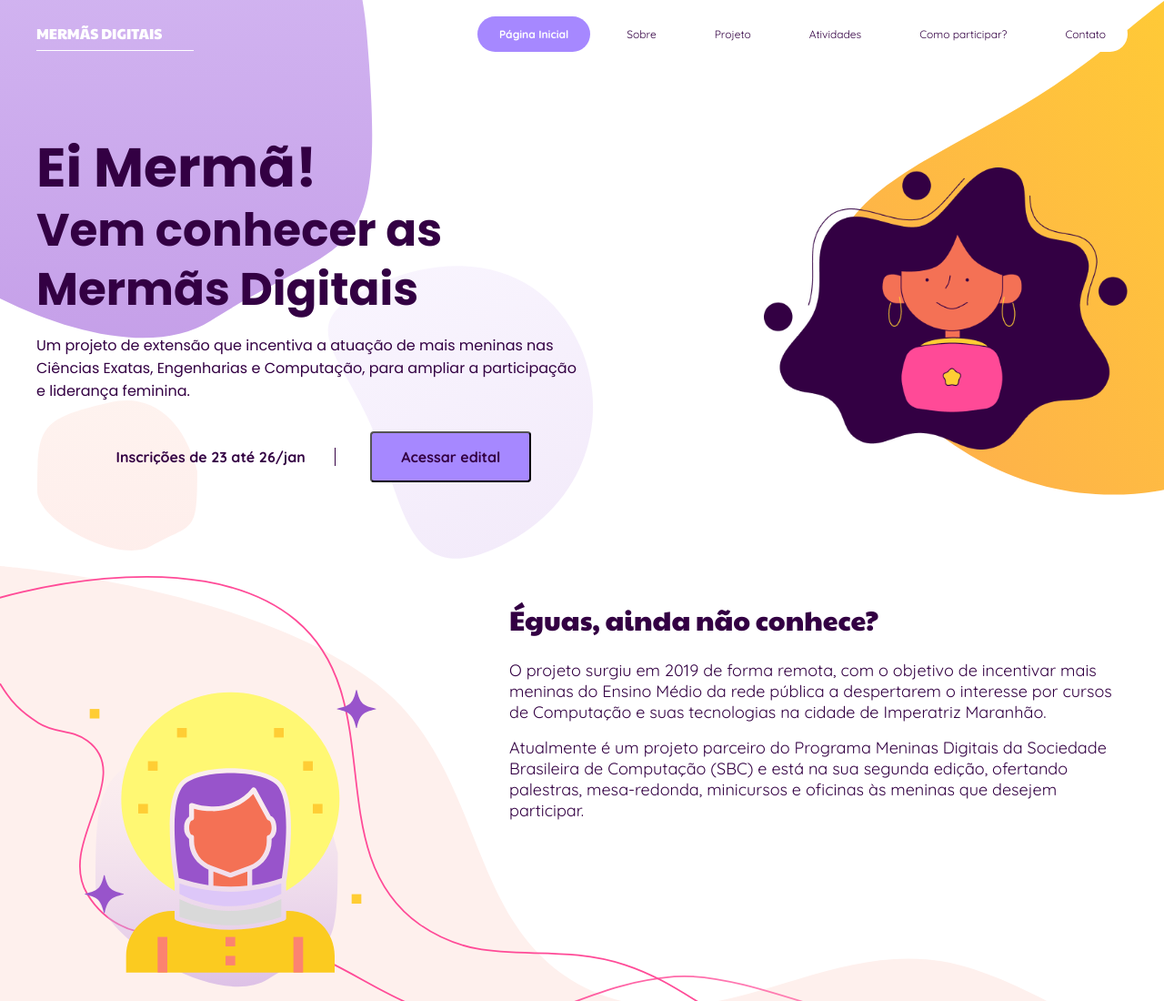
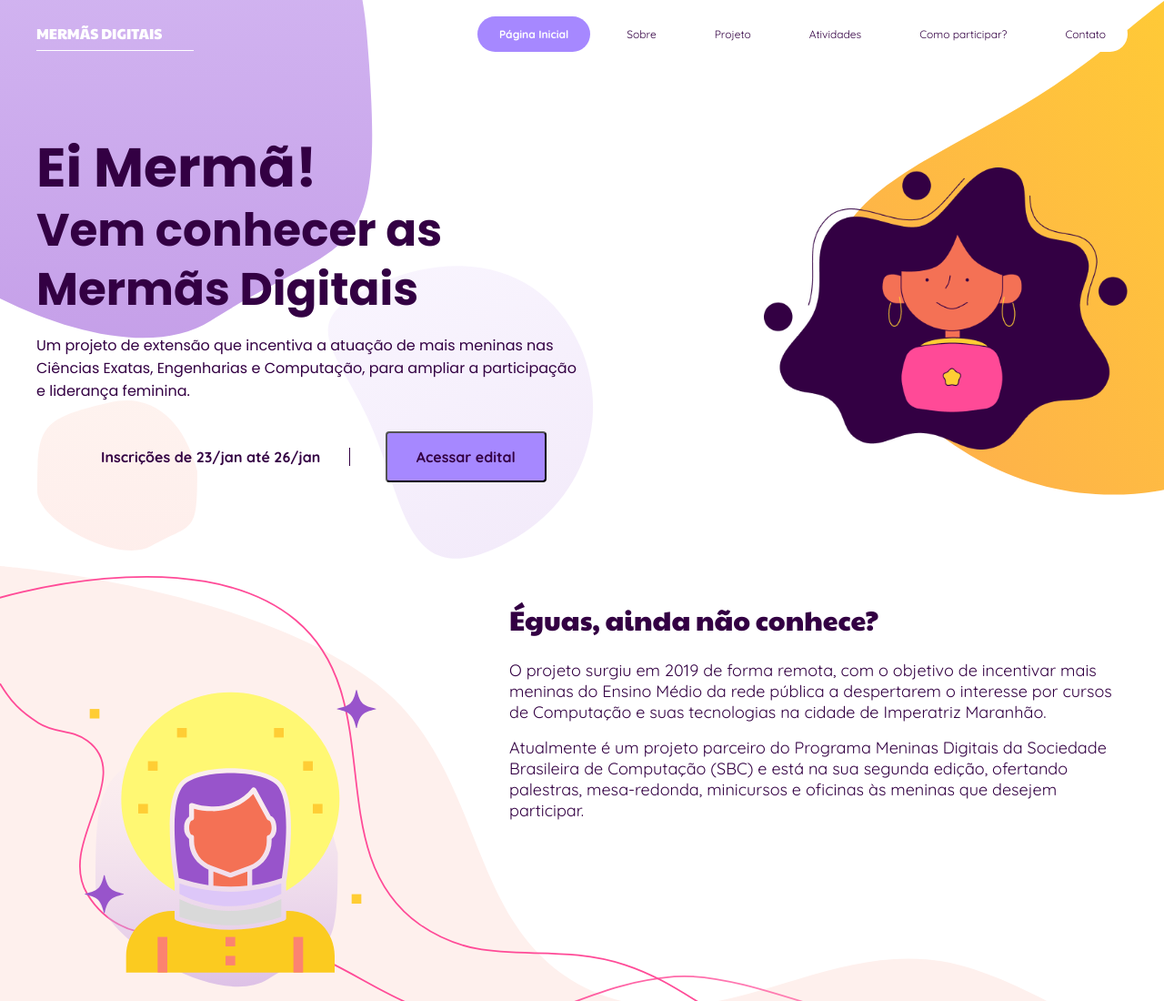
Before and after one commit to mermas-digitais/mermas-site-base, a plain HTML site: page index.html in a window 1280 px wide. Shown: the top 1100 px of the page at 91% size. Drawn offline with nearby package versions, Linux system fonts and the light colour scheme.

Commit message:
logo ifma

```diff
--- a/index.html
+++ b/index.html
@@ -74,7 +74,7 @@
               Um projeto de extensão que incentiva a atuação de mais meninas nas Ciências Exatas, Engenharias e Computação, para ampliar a participação e liderança feminina.
             </p>
             <div class="home-info-event easing">
-              <span>Inscrições de 23 até 26/jan</span>
+              <span>Inscrições de 23/jan até 26/jan</span>
               <div class="buttonHome">
                 <button class="button">
                   <a href="https://portal.ifma.edu.br/concursos-e-seletivos/?id=16782" target="_blank" rel="noreferrer">
```
Also changed, not shown: image/ifma.png.
